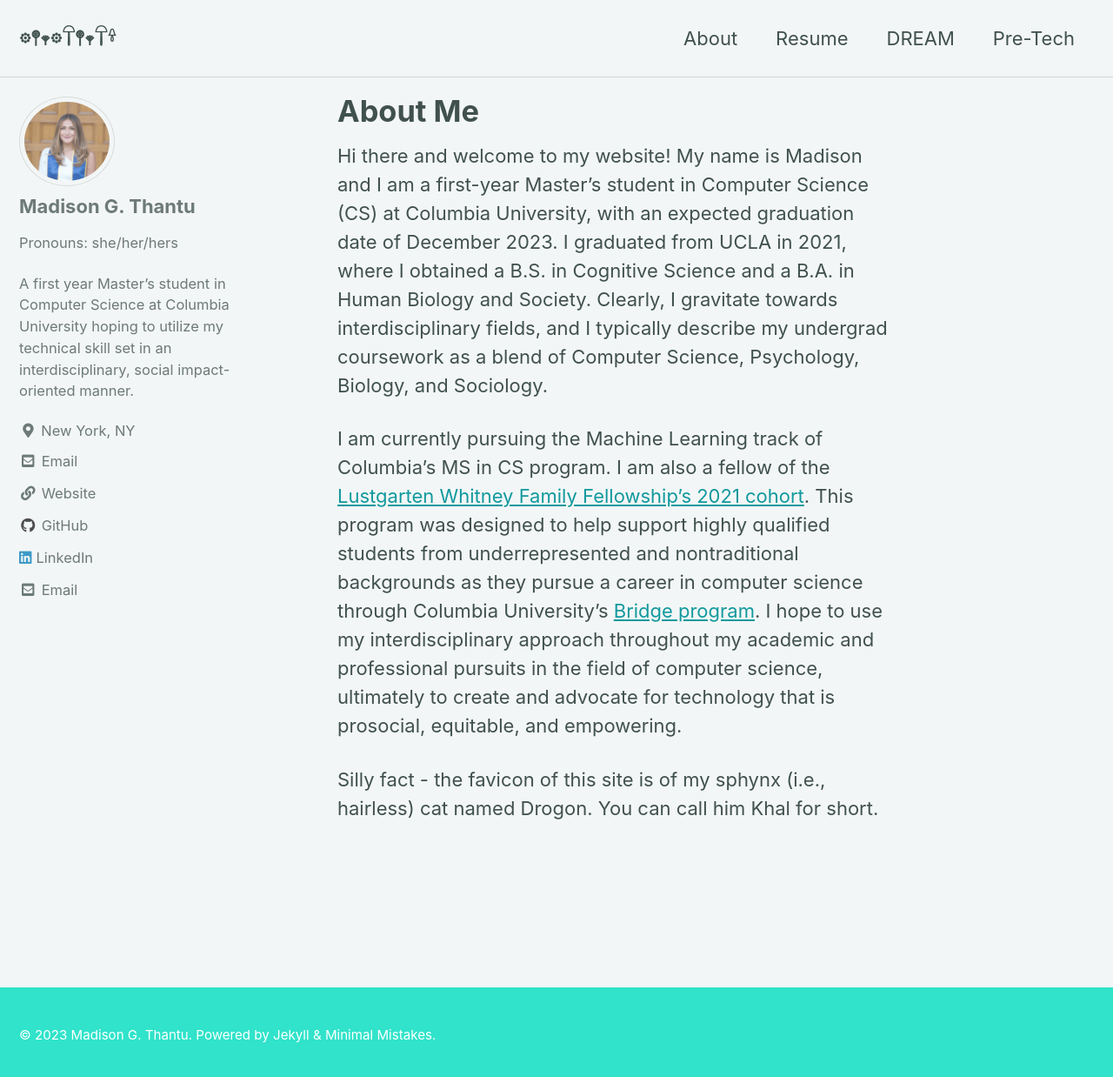
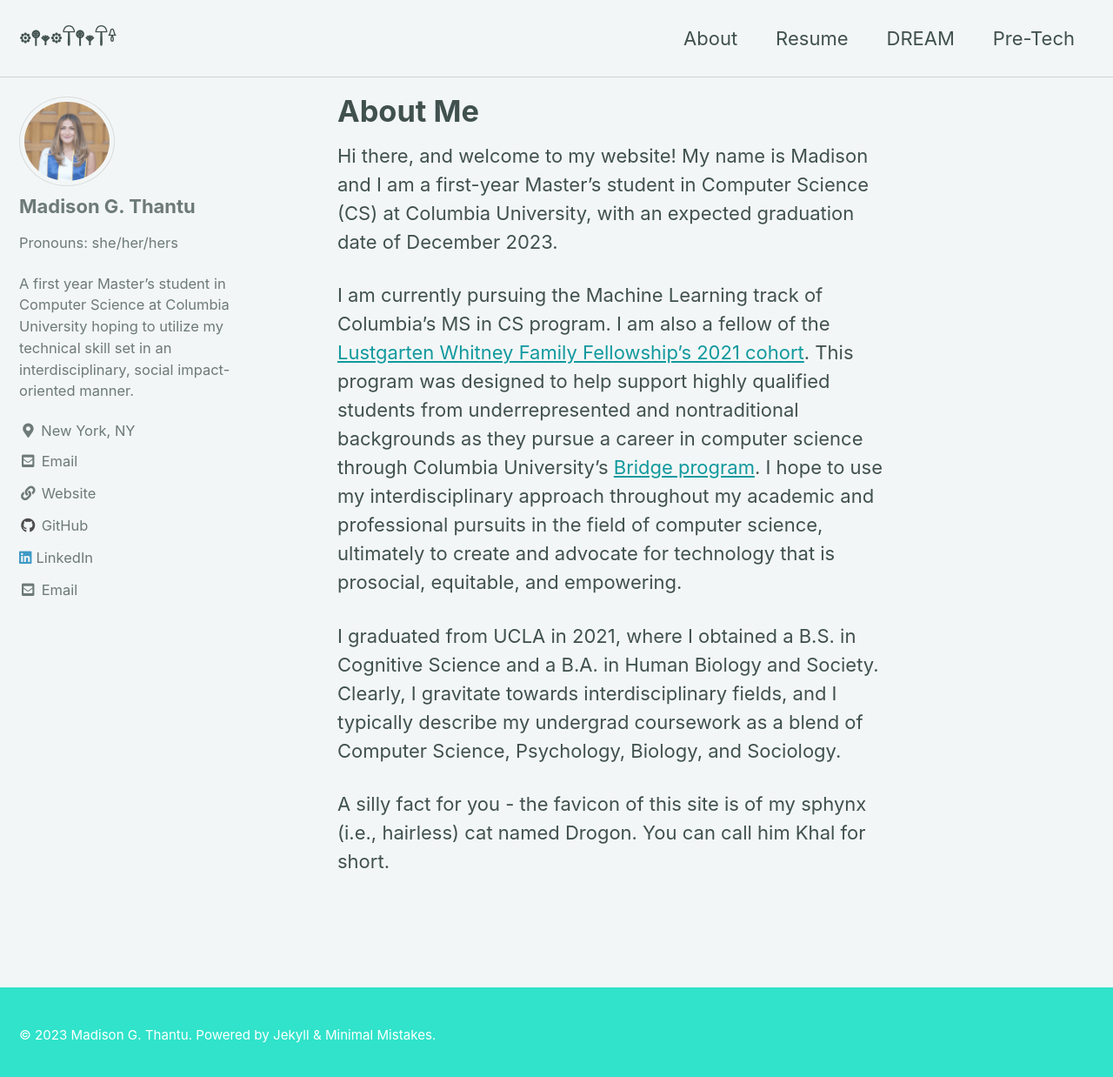
Before and after one commit to madisonthantu/about_mgt, a Jekyll site: the page built from index.md, in a window 1280 px wide and 1246 px high. Shown: the top 1238 px of the window at 87% size. Built offline with Jekyll 4.4.1, drawn with Linux system fonts in a browser that asks for light colours; cached includes are drawn as plain includes.

```diff
--- a/index.md
+++ b/index.md
@@ -2,10 +2,13 @@
 layout: single
 title: About Me
 author_profile: true
+# permalink: /about/
 ---
 
-Hi there and welcome to my website! My name is Madison and I am a first-year Master's student in Computer Science (CS) at Columbia University, with an expected graduation date of December 2023. I graduated from UCLA in 2021, where I obtained a B.S. in Cognitive Science and a B.A. in Human Biology and Society. Clearly, I gravitate towards interdisciplinary fields, and I typically describe my undergrad coursework as a blend of Computer Science, Psychology, Biology, and Sociology.
+Hi there, and welcome to my website! My name is Madison and I am a first-year Master's student in Computer Science (CS) at Columbia University, with an expected graduation date of December 2023.
 
 I am currently pursuing the Machine Learning track of Columbia's MS in CS program. I am also a fellow of the [Lustgarten Whitney Family Fellowship's 2021 cohort](https://www.engineering.columbia.edu/news/asif-soeyadi-thantu-lustgarten-whitney-fellows). This program was designed to help support highly qualified students from underrepresented and nontraditional backgrounds as they pursue a career in computer science through Columbia University's [Bridge program](https://www.cs.columbia.edu/ms-bridge/). I hope to use my interdisciplinary approach throughout my academic and professional pursuits in the field of computer science, ultimately to create and advocate for technology that is prosocial, equitable, and empowering.
 
-Silly fact - the favicon of this site is of my sphynx (i.e., hairless) cat named Drogon. You can call him Khal for short.
+ I graduated from UCLA in 2021, where I obtained a B.S. in Cognitive Science and a B.A. in Human Biology and Society. Clearly, I gravitate towards interdisciplinary fields, and I typically describe my undergrad coursework as a blend of Computer Science, Psychology, Biology, and Sociology.
+
+ A silly fact for you - the favicon of this site is of my sphynx (i.e., hairless) cat named Drogon. You can call him Khal for short.
```
